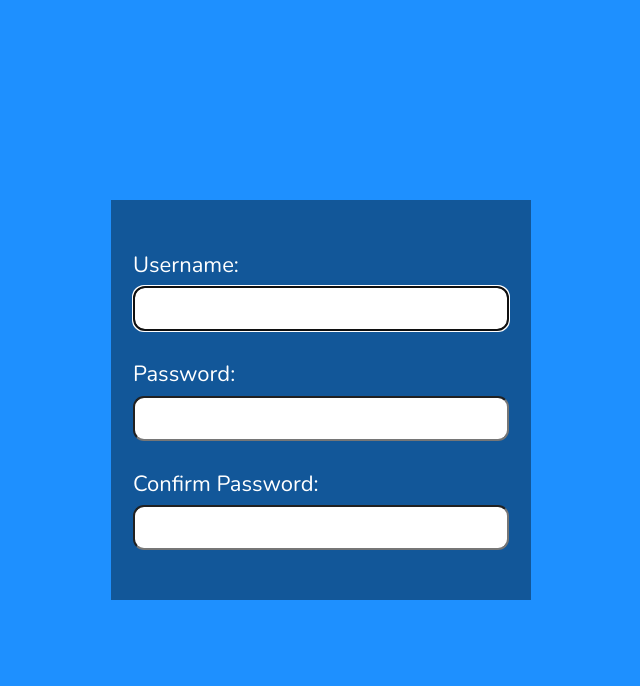
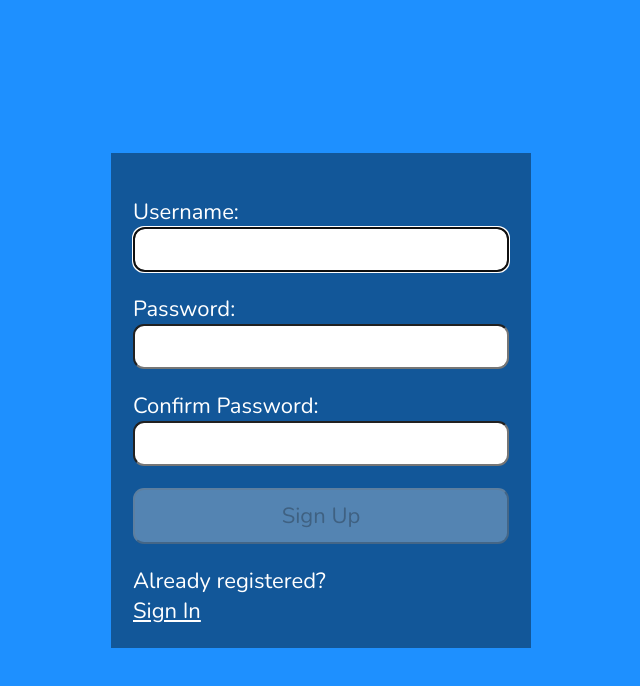
Before and after one commit to successpokhrel/RegisterPageAxios, a React (Vite) app: page / in a window 1280 px wide. Shown: the top 686 px of the page, without its empty margins (319-959 px from the left). Built offline with nearby package versions, Linux system fonts and the light colour scheme.

Commit message:
Sign up button and link to sign in form

```diff
--- a/src/Register.jsx
+++ b/src/Register.jsx
@@ -169,7 +169,22 @@
           <FontAwesomeIcon icon={faInfoCircle} />
           Must match the first password input field.
         </p>
+
+        <button
+          disabled={!validName || !validPwd || !validMatch ? true : false}
+        >
+          Sign Up
+        </button>
       </form>
+
+      <p>
+        Already registered?
+        <br />
+        <span className="line">
+          {/*put router link here*/}
+          <a href="#">Sign In</a>
+        </span>
+      </p>
     </section>
   );
 };
```
